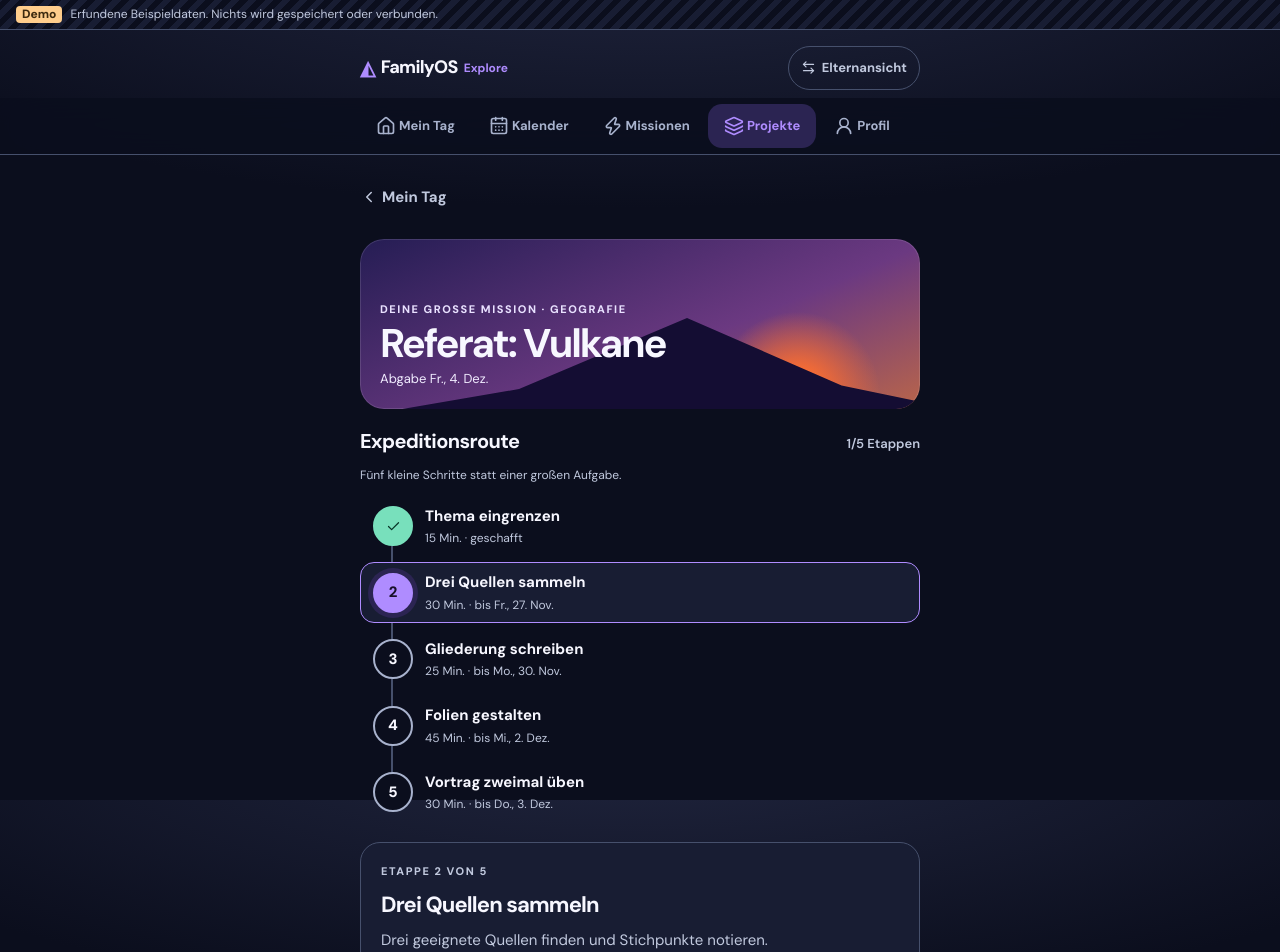
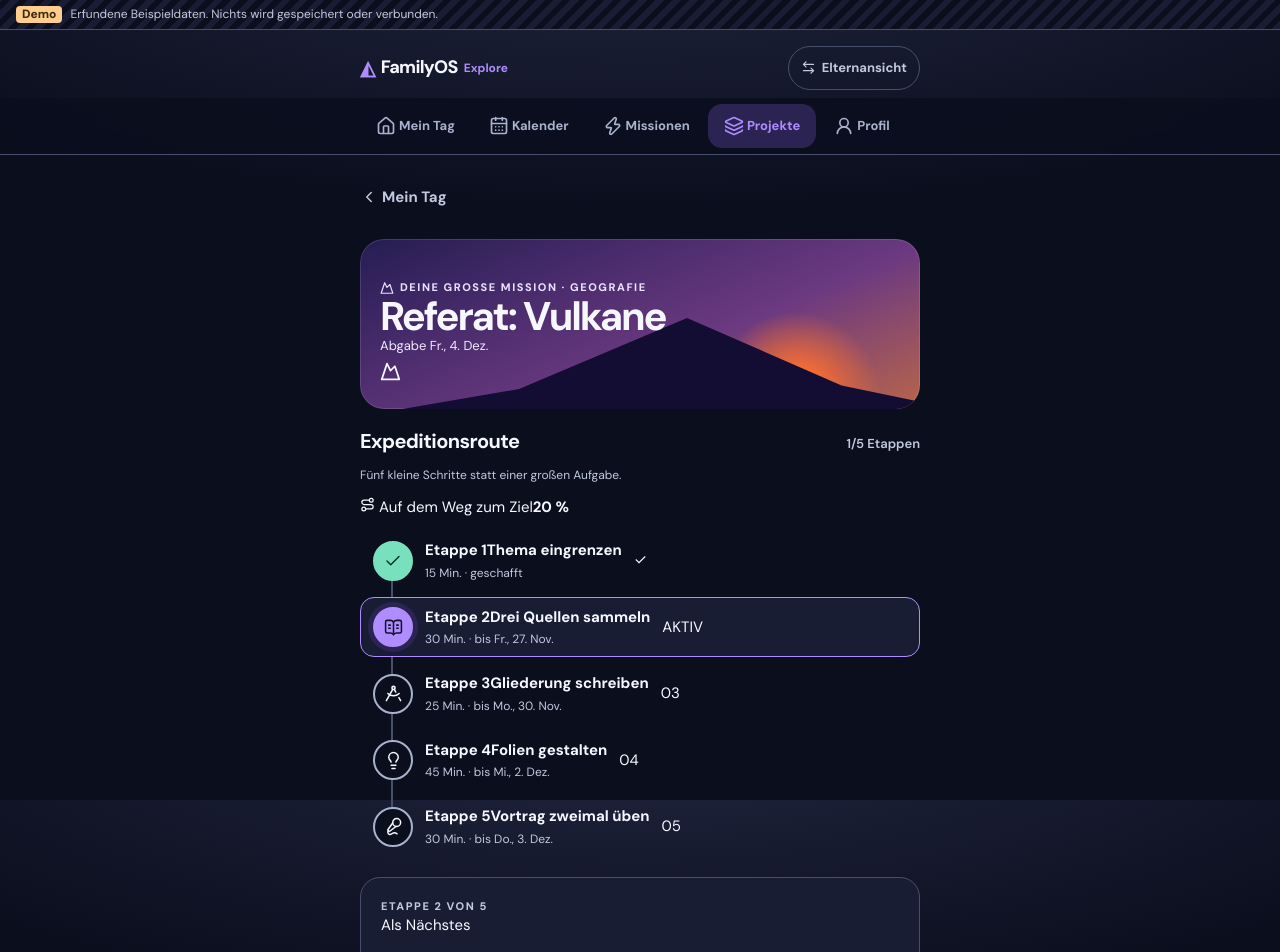
Before and after one commit to eternity03238-commits/familienplaner, a Next.js app in the folder apps/web/: page /explore/projekt in a window 1280 px wide. Shown: the top 952 px of the page. Built offline with nearby package versions, Linux system fonts and the light colour scheme.

Commit message:
feat(design): elevate volcano expedition route with pictograms, visual progress and stage states

```diff
--- a/apps/web/components/explore/Expedition.tsx
+++ b/apps/web/components/explore/Expedition.tsx
@@ -1,7 +1,7 @@
 "use client";
 import Link from "next/link";
 import { useState } from "react";
-import { Check, ChevronLeft, Clock3 } from "lucide-react";
+import { BookOpenText, Check, ChevronLeft, Clock3, Compass, DraftingCompass, FlagTriangleRight, Lightbulb, Mic2, Mountain, Route } from "lucide-react";
 import { project } from "../../lib/preview/fixtures.ts";
 import { formatLocalDate } from "../../lib/preview/model.ts";
 import { ActionButton, Eyebrow, SectionHeading } from "../ui.tsx";
@@ -9,47 +9,79 @@ import { useExplore } from "./ExploreState.tsx";
 import { SceneHero } from "../art/SceneHero.tsx";
 import { ART_ENABLED } from "../../lib/art/paths.ts";
 
-/** Project route = the one visual emphasis of the project module (V2). Stages: select, read, complete/reopen. */
+const stageIcons = [Compass, BookOpenText, DraftingCompass, Lightbulb, Mic2] as const;
+
+/**
+ * V3: An expedition that remains a real accessible ordered list.
+ * Scenery enhances only the hero; stage selection and completion are still HTML controls.
+ */
 export function Expedition() {
   const { stages, toggleStage } = useExplore();
   const firstOpen = stages.findIndex(s => !s.done);
   const [selected, setSelected] = useState(firstOpen === -1 ? 0 : firstOpen);
-  const s = stages[selected];
+  const stage = stages[selected];
   const done = stages.filter(x => x.done).length;
+  const percent = stages.length ? (done / stages.length) * 100 : 0;
+  const allDone = stages.length > 0 && done === stages.length;
   return (
     <>
       <Link href="/explore" className="fo-back"><ChevronLeft size={18} aria-hidden="true" /> Mein Tag</Link>
-      <header className={`fo-project-hero ${ART_ENABLED ? "fo-art-enabled" : ""}`}>
+
+      <header className={`fo-project-hero fo-expedition-hero ${ART_ENABLED ? "fo-art-enabled" : ""}`}>
         <SceneHero scene="volcano" eager />
-        <Eyebrow as="p">Deine große Mission · {project.subject}</Eyebrow>
-        <h1>Referat: Vulkane</h1>
-        <p>Abgabe {formatLocalDate(project.dueOn)}</p>
+        <div className="fo-expedition-hero__copy">
+          <Eyebrow as="p"><Mountain size={14} aria-hidden="true"/> Deine große Mission · {project.subject}</Eyebrow>
+          <h1>Referat: Vulkane</h1>
+          <p>Abgabe {formatLocalDate(project.dueOn)}</p>
+        </div>
+        <span className="fo-expedition-hero__mark" aria-hidden="true"><Mountain size={21}/></span>
       </header>
-      <section aria-labelledby="route" className="fo-stack">
-        <SectionHeading id="route" title="Expeditionsroute" action={<span className="fo-section-heading__aside">{done}/{stages.length} Etappen</span>} />
+
+      <section aria-labelledby="route" className="fo-stack fo-expedition">
+        <SectionHeading id="route" title="Expeditionsroute" action={<span className="fo-section-heading__aside">{done}/{stages.length} Etappen</span>}/>
         <p className="fo-fineprint">Fünf kleine Schritte statt einer großen Aufgabe.</p>
-        <ol className="fo-route">
-          {stages.map((st, i) => (
-            <li key={st.title} className={`fo-route__stop ${st.done ? "is-done" : ""} ${i === selected ? "is-selected" : ""}`}>
-              <button type="button" aria-pressed={i === selected} aria-controls="etappe" onClick={() => setSelected(i)}>
-                <span className="fo-route__node" aria-hidden="true">{st.done ? <Check size={15} /> : i + 1}</span>
-                <span className="fo-route__copy"><strong>{st.title}</strong><small>{st.minutes} Min. · {st.done ? "geschafft" : `bis ${formatLocalDate(st.dueOn)}`}</small></span>
-              </button>
-            </li>
-          ))}
+        <div className="fo-expedition__overview" role="group" aria-label="Projektfortschritt">
+          <div className="fo-expedition__overview-head">
+            <span><Route size={15} aria-hidden="true" /> {allDone ? "Ziel erreicht" : "Auf dem Weg zum Ziel"}</span>
+            <strong>{Math.round(percent)} %</strong>
+          </div>
+          <div className="fo-expedition__meter" role="progressbar" aria-label="Abgeschlossene Projektetappen" aria-valuemin={0} aria-valuemax={stages.length} aria-valuenow={done} aria-valuetext={`${done} von ${stages.length} Etappen geschafft`}>
+            <span style={{inlineSize:`${percent}%`}}/>
+          </div>
+        </div>
+
+        <ol className="fo-route fo-route--expedition">
+          {stages.map((step,i)=>{
+            const Icon=stageIcons[i] ?? FlagTriangleRight;
+            const selectedHere=i===selected;
+            return (
+              <li key={step.title} className={`fo-route__stop ${step.done?"is-done":""} ${selectedHere?"is-selected":""}`}>
+                <button type="button" aria-pressed={selectedHere} aria-controls="etappe" onClick={()=>setSelected(i)}>
+                  <span className="fo-route__node" aria-hidden="true">{step.done?<Check size={18}/>:<Icon size={19} strokeWidth={1.9}/>}</span>
+                  <span className="fo-route__copy">
+                    <strong><span className="fo-route__step-num">Etappe {i+1}</span>{step.title}</strong>
+                    <small>{step.minutes} Min. · {step.done ? "geschafft" : `bis ${formatLocalDate(step.dueOn)}`}</small>
+                  </span>
+                  <span className="fo-route__trailing" aria-hidden="true">{selectedHere?"AKTIV":step.done?"✓":String(i+1).padStart(2,"0")}</span>
+                </button>
+              </li>
+            );
+          })}
         </ol>
       </section>
-      <section id="etappe" className="fo-stage" aria-labelledby="etappe-titel" aria-live="polite">
-        <Eyebrow as="p">Etappe {selected + 1} von {stages.length}</Eyebrow>
-        <h2 id="etappe-titel">{s.title}</h2>
-        <p>{s.description}</p>
+
+      <section id="etappe" className="fo-stage fo-stage--expedition" aria-labelledby="etappe-titel" aria-live="polite">
+        <div className="fo-stage__kicker"><Eyebrow as="p">Etappe {selected+1} von {stages.length}</Eyebrow><span className="fo-stage__state">{stage.done?"Geschafft":"Als Nächstes"}</span></div>
+        <h2 id="etappe-titel">{stage.title}</h2>
+        <p>{stage.description}</p>
         <div className="fo-stage__actions">
-          <span><Clock3 size={15} aria-hidden="true" /> ca. {s.minutes} Minuten</span>
-          <ActionButton tone={s.done ? "quiet" : "success"} onClick={() => toggleStage(selected)}>
-            {s.done ? "Wieder öffnen" : <><Check size={16} aria-hidden="true" /> Etappe abschließen</>}
+          <span><Clock3 size={15} aria-hidden="true"/> ca. {stage.minutes} Minuten</span>
+          <ActionButton tone={stage.done?"quiet":"success"} onClick={()=>toggleStage(selected)}>
+            {stage.done?"Wieder öffnen":<><Check size={16} aria-hidden="true"/> Etappe abschließen</>}
           </ActionButton>
         </div>
       </section>
+      <p className="fo-expedition__footer"><FlagTriangleRight size={16} aria-hidden="true"/>{allDone?"Expedition geschafft. Gut gemacht!":"Jede Etappe zählt. Du entscheidest über dein Tempo."}</p>
     </>
   );
 }
```
